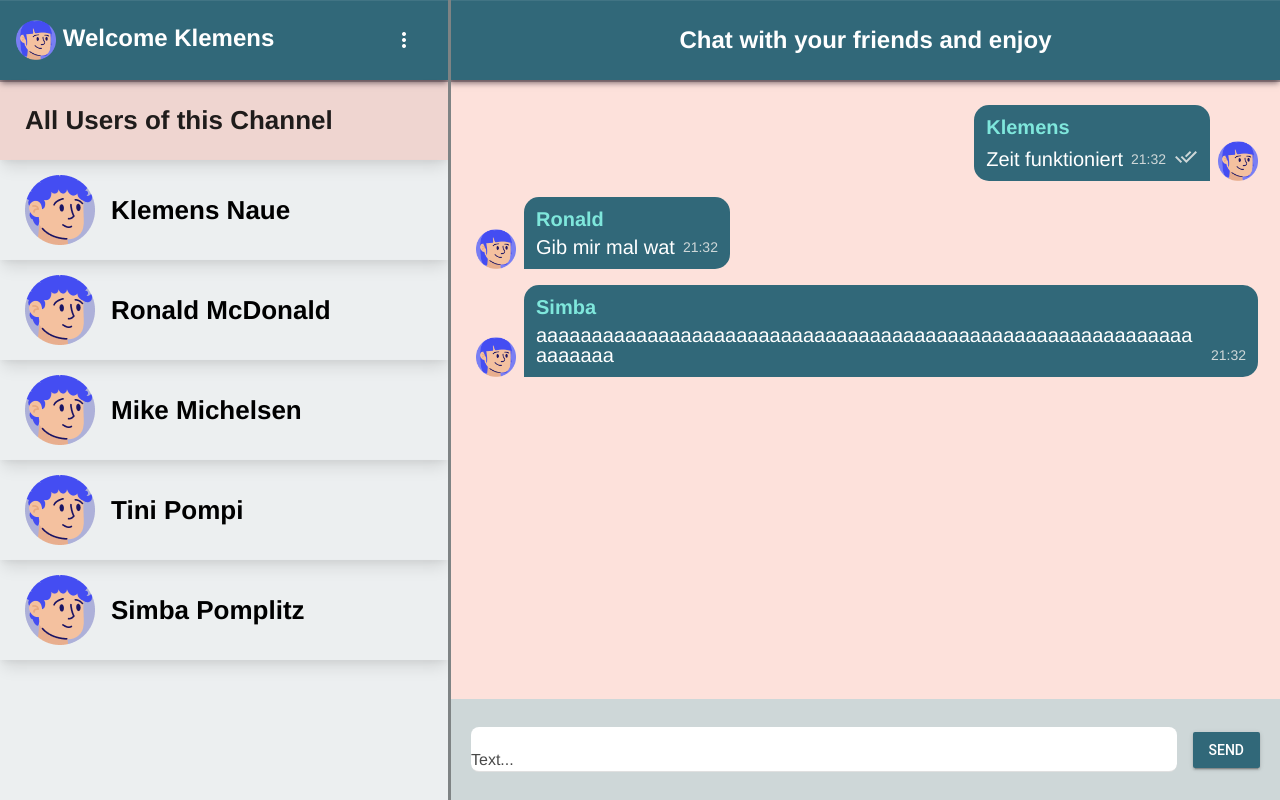
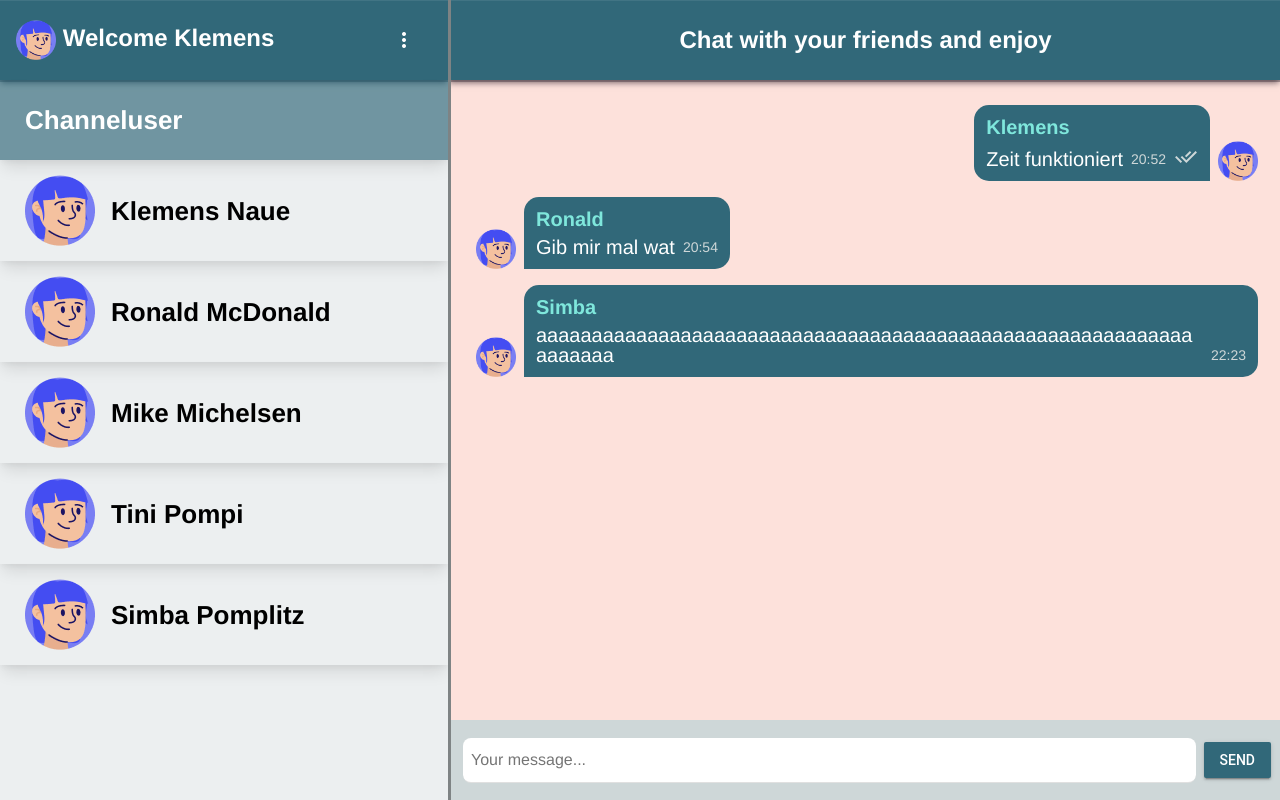
Before and after one commit to KlemensNa/Cjango_chat_app, a Django app: page /chat/ in a window 1280 px wide. Run offline with Django 5.2, Linux system fonts and the light colour scheme; a user stored in the database is signed in; data comes from the database, SQL or seed files in the repository; both versions use the stored data as it was after the commit.

Commit message:
update messageclass, add mobile mode

```diff
--- a/chat/models.py
+++ b/chat/models.py
@@ -1,8 +1,8 @@
-from datetime import date
+from datetime import date, datetime
 from django.conf import settings
 from django.db import models
-import time
-from datetime import datetime
+from django.utils import timezone
+
 
 
 
@@ -23,13 +23,12 @@ class Chat(models.Model):
 
 class Messages(models.Model):
     text = models.CharField(max_length=256)
-    created_at = models.DateField(default=date.today)
-    # chat = verknüpfe mit chatklasse
+    created_at = models.CharField(max_length=30, default ="")
     chat = models.ForeignKey(Chat, on_delete=models.CASCADE, related_name='chat_message_set', default=None, blank=True, null=True)
     author = models.ForeignKey(settings.AUTH_USER_MODEL, on_delete=models.CASCADE, related_name='author_message_set')
     receiver = models.ForeignKey(settings.AUTH_USER_MODEL, on_delete=models.CASCADE, related_name='receiver_message_set')
-    t = time.localtime()
-    timestamp = time.strftime("%H:%M", t)
+
+
 
 class userData(models.Model):
     username = models.CharField(max_length=30)
--- a/chat/templates/auth/login.html
+++ b/chat/templates/auth/login.html
@@ -3,7 +3,7 @@
 
 
 <div class="container">
-    <h3>Hey, welcome to this Django_chat_app</h1>
+    <h3>Welcome to this One-Room-Chat-App</h1>
 
 
 
@@ -29,7 +29,7 @@
         <p class="red mt-16">username or password not correcr</p>
         {% endif %}
     </form>
-    <div>
+    <div class="toSignUp">
         <a href="/register">Create</a> a new account to sign in.
     </div>
 
--- a/chat/templates/chat/index.html
+++ b/chat/templates/chat/index.html
@@ -9,12 +9,13 @@
     async function sendMessage() {
         let fd = new FormData();
         let token = '{{csrf_token}}';
+        let time = getDateInFormat();
         addFrontendMessage(messagetext.value);
         let backendMessage = messagetext.value;
+        fd.append("textmessage", messagetext.value);
+        fd.append("csrfmiddlewaretoken", token);
+
         messagetext.value = "";
-        fd.append("textmessage", messagetext.value);
-        fd.append("csrfmiddlewaretoken", token)
-
         try {
             await fetch('/chat/', {
                 body: fd,
@@ -115,10 +116,10 @@
                 </ul>
             </div>
         </div>
-        <div class="userList userHeadline">All Users of this Channel</div>
+        <div class="userList userHeadline">Channeluser</div>
         {% for user in userData %}
         <div class="userList">
-            <div mat-card-avatar class="example-header-image"><img src="../static/img/avatarFrederick.png" alt=""></div>
+            <div mat-card-avatar class="example-header-image"><img src="../static/img/avatarSofia.png" alt=""></div>
             <mat-card-title class="userListUsername">{{user.first_name}} {{user.last_name}}</mat-card-title>
         </div>
         {% endfor %}
@@ -137,7 +138,7 @@
                     <div class="messageUsername">{{message.author.first_name}}</div>
                     <div class="messageMessageTime">
                         <div class="messageMessage">{{message.text}}</div>
-                        <div class="messageTime">{{message.timestamp}}
+                        <div class="messageTime">{{message.created_at}}
                             <div class="sendIcon"><img src="../static/img/doublecheck.svg" alt=""></div>
                         </div>
                     </div>
@@ -153,7 +154,7 @@
                     <div class="messageUsername">{{message.author.first_name}}</div>
                     <div class="messageMessageTime">
                         <div class="messageMessage">{{message.text}}</div>
-                        <div class="messageTime">{{message.timestamp}}</div>
+                        <div class="messageTime">{{message.created_at}}</div>
                     </div>
                 </div>
             </div>
@@ -173,8 +174,8 @@
             {% csrf_token %}
             <div class="mdl-textfield mdl-js-textfield mdl-textfield--floating-label">
                 {% comment %} input braucht namen um in views.py darauf zuzugreifen {% endcomment %}
-                <input class="mdl-textfield__input" name="textmessage" type="text" id="messagetext">
-                <label class="mdl-textfield__label mylabel" for="sample3">Text...</label>
+                <input class="mdl-textfield__input" name="textmessage" placeholder="Your message..." type="text" id="messagetext">
+
             </div>
             <button class="mdl-button mdl-js-button mdl-button--raised mdl-js-ripple-effect mdl-button--accent">
                 send
--- a/chat/templates/logout/logout.html
+++ b/chat/templates/logout/logout.html
@@ -1,6 +1,6 @@
 {% extends "base.html" %}
 {% block content %}
-<div class="container">
+<div class="container logoutContainer">
     <h2>You have been logged out</h2>
     <div class="logoutLink">
         <div>
--- a/chat/views.py
+++ b/chat/views.py
@@ -1,3 +1,5 @@
+import datetime
+from django.utils import timezone
 from django.http import HttpResponseRedirect
 from django.shortcuts import render
 from chat.models import Messages, Chat, userData
@@ -6,7 +8,11 @@ from django.contrib.auth.models import User
 from django.contrib.auth.decorators import login_required
 from django.http import JsonResponse
 from django.core import serializers
+
 import json
+
+
+
 
 # if user is not logged in, go to /login/
 # request
@@ -17,10 +23,13 @@ def index(request):
     if request.method == "POST":
         print("Received Data " + request.POST['textmessage'])
         myChat = Chat.objects.get(id=1)
-        newMessage = Messages.objects.create(text=request.POST['textmessage'], chat=myChat, author=request.user, receiver=request.user)
+        date = datetime.datetime.now()
+        time = str(date.hour) + ":" + str(date.minute)
+        print(date)
+        newMessage = Messages.objects.create(text=request.POST['textmessage'] ,chat=myChat, author=request.user, receiver=request.user, created_at = time)
         serialized_obj = serializers.serialize('json', [ newMessage, ])
         returnedMessage = json.loads(serialized_obj[1:-1])
-        print(returnedMessage)
+        print(newMessage)
         return JsonResponse(returnedMessage, safe=False)
     chatMessage = Messages.objects.filter(chat__id = 1)
     names = User.objects.all()
--- a/static/css/style.css
+++ b/static/css/style.css
@@ -28,9 +28,28 @@ main{
     box-shadow: rgba(0, 0, 0, 0.35) 0px 5px 15px;
 }
 
+header{
+    display: flex;
+    justify-content: center;
+    align-items: center !important;
+}
+
+.onlyWhenResponsiv{
+    display: none;
+    align-items: center;
+    height: 100%;
+    width: 80%;
+    line-height: 130%;
+    text-align: center;
+}
+
+
+
+
 .page-content{
     width: 100%;
     height: 100%;
+    position: relative;
 }
 
 .container {
@@ -139,7 +203,8 @@ main{
 .userHeadline{
     font-size: 26px;
     padding: 30px 25px !important;
-    background-color: #f47b603a !important;
+    background-color: #316879a8 !important;
+    color: white;
 }
 
 .userListUsername{
@@ -184,7 +248,7 @@ main{
     gap: 16px;
     padding: 25px;
     width: calc(100% - 50px);
-    height: calc(100% - 80px);
+    flex: 1;
     overflow: auto;
     background-color: #f47b603a;
     border-left: 3px inset #ced7d8;
@@ -253,27 +317,25 @@ main{
 }
 
 #inputForm{
-    position: absolute;
-    bottom: 0px;
-    left: 3px;
-    right: 0px;
-    padding: 8px;
-    width: calc(100% - 19px);
+    border-left: 3px inset #ced7d8;
+    width: 100%;
     display: flex;
     justify-content: center;
     align-items: center;
     gap: 16px;
     background-color: #ced7d8;
+    height: 80px;
 }
 
 #messagetext{
     height: 36px;
     background-color: white;
     border-radius: 8px;
+    padding-left: 8px;
 }
 
 .mylabel{
-    top: 50% !important
+    top: 36% !important
 }
 
 .mdl-button{
--- a/templates/base.html
+++ b/templates/base.html
@@ -17,14 +17,10 @@
 <body>
     <div class="mdl-layout mdl-js-layout mdl-layout--fixed-header">
         <header class="mdl-layout__header">
-            <div class="mdl-layout__header-row">
                 <!-- Title -->
-                <span class="mdl-layout-title">
-                    {% if request.user.is_authenticated %}
-                    DjangoChat, Welcome {{request.user.first_name}}
-                    {% endif %}
+                <span class="mdl-layout-title onlyWhenResponsiv">
+                    Welcome to this One-Room-Chat-App
                 </span>
-            </div>
         </header>
         <main class="mdl-layout__content">
             <div class="page-content">
```
Also changed, not shown: other parts of static/css/style.css (+94 -1 lines), chat/templates/register/register.html (+4 -4 lines), static/js/script.js (added, +15 -0 lines), chat/migrations/0004_userdata_alter_messages_created_at.py (added), db.sqlite3.
